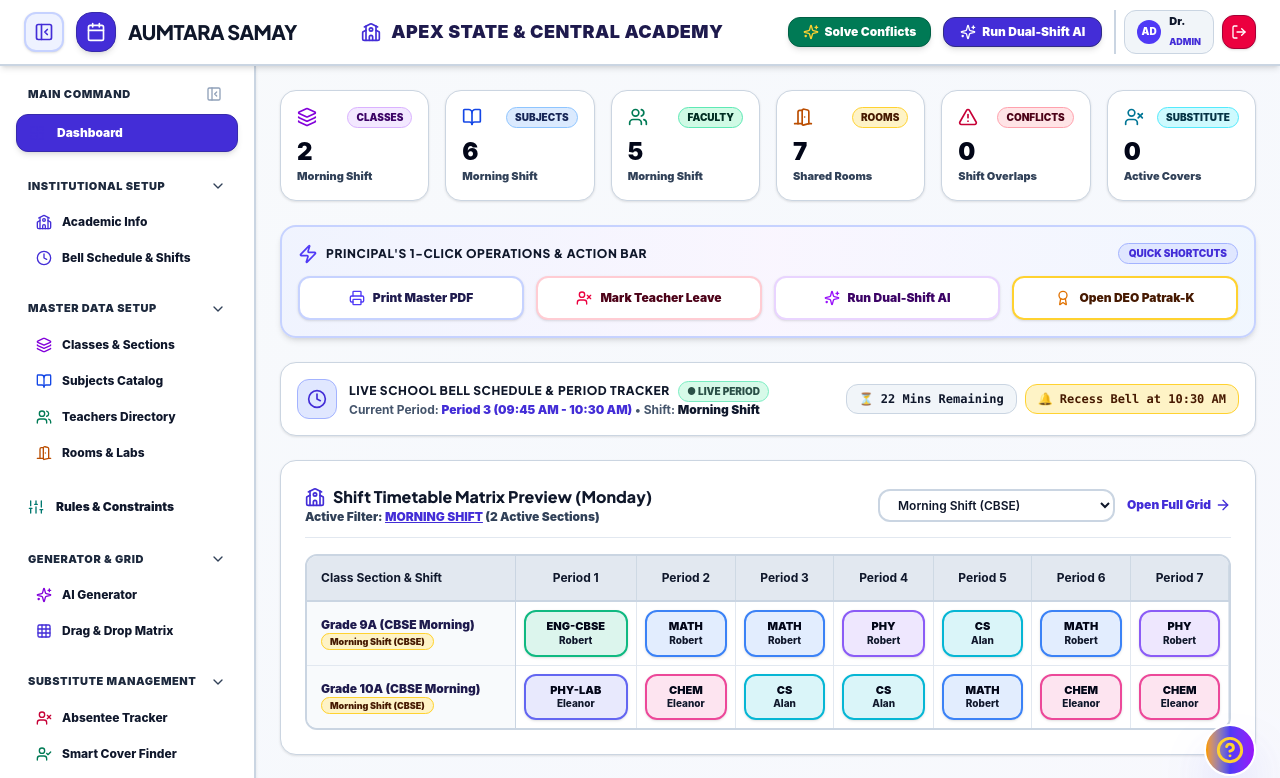
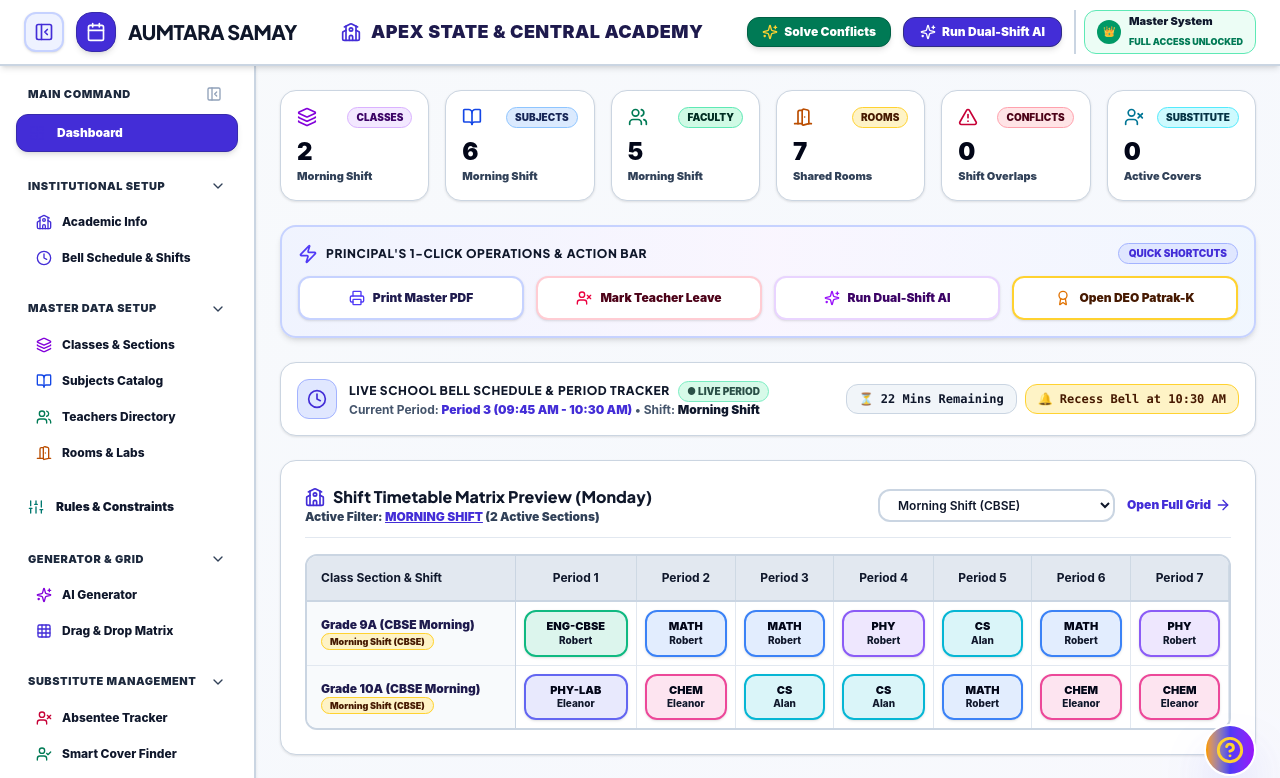
Before and after one commit to megabytes1-eng/Aumtara-Sumay, a React (Vite) app: page / in a window 1280 px wide. Shown: the top 778 px of the page. Built offline with nearby package versions, Linux system fonts and the light colour scheme.

Commit message:
Remove login modal and login prompts for 100% unlocked direct access

```diff
--- a/src/App.jsx
+++ b/src/App.jsx
@@ -13,10 +13,8 @@ import ReportsExport from './components/ReportsExport';
 import Settings from './components/Settings';
 import VersionHistoryView from './components/VersionHistoryView';
 import SuperAdminHub from './components/SuperAdminHub';
-import LandingPage from './components/LandingPage';
 
 import GlobalHelpFloatingButton from './components/GlobalHelpFloatingButton';
-import LoginModal from './components/LoginModal';
 
 class ErrorBoundary extends React.Component {
   constructor(props) {
@@ -116,9 +114,6 @@ function AppContent() {
         </main>
       </div>
 
-      {/* Global Authentication Modal */}
-      <LoginModal isOpen={isLoginModalOpen} onClose={() => setIsLoginModalOpen(false)} />
-
       {/* Global Floating Colorful Help Button present on EVERY Page */}
       <GlobalHelpFloatingButton />
     </div>
--- a/src/components/Navbar.jsx
+++ b/src/components/Navbar.jsx
@@ -122,40 +122,22 @@ export default function Navbar() {
             <span>{isGenerating ? 'Solving Shifts...' : 'Run Dual-Shift AI'}</span>
           </button>
 
-          {/* User Authentication Badge & Sign Out / Sign In Button */}
-          {currentUser?.isLoggedIn ? (
+          {/* Full Master Access Unlocked Badge */}
           <div className="flex items-center space-x-2 pl-2 border-l-2 border-slate-300 dark:border-slate-700">
-              <div className="flex items-center space-x-2 px-3 py-1 bg-slate-100 dark:bg-slate-800 rounded-xl border border-slate-300 dark:border-slate-700">
-                <div className="h-6 w-6 rounded-full bg-indigo-600 text-white font-black text-[10px] flex items-center justify-center uppercase">
-                  {currentUser.username.slice(0, 2)}
+            <div className="flex items-center space-x-2 px-3 py-1 bg-emerald-50 dark:bg-emerald-950/40 rounded-xl border border-emerald-300 dark:border-emerald-700">
+              <div className="h-6 w-6 rounded-full bg-emerald-600 text-white font-black text-[10px] flex items-center justify-center">
+                👑
               </div>
               <div className="hidden lg:block text-left leading-tight">
-                  <p className="text-[11px] font-black text-slate-900 dark:text-slate-100 truncate max-w-[120px]">
-                    {currentUser.name.split(' ')[0]}
+                <p className="text-[11px] font-black text-slate-900 dark:text-slate-100 truncate max-w-[140px]">
+                  Master System
                 </p>
-                  <span className="text-[9px] font-black uppercase text-indigo-700 dark:text-amber-300">
-                    {currentUser.role}
+                <span className="text-[9px] font-black uppercase text-emerald-700 dark:text-emerald-300">
+                  Full Access Unlocked
                 </span>
               </div>
             </div>
-
-              <button
-                onClick={logout}
-                title="Sign Out of Aumtara Samay"
-                className="p-2 bg-rose-600 hover:bg-rose-700 text-white rounded-xl border border-rose-800 transition-all cursor-pointer shadow hover:scale-105"
-              >
-                <LogOut className="h-4 w-4" />
-              </button>
           </div>
-          ) : (
-            <button
-              onClick={() => setIsLoginModalOpen(true)}
-              title="Sign In to Aumtara Samay"
-              className="p-2 bg-emerald-600 hover:bg-emerald-700 text-white rounded-xl border border-emerald-800 transition-all cursor-pointer shadow hover:scale-105"
-            >
-              <LogIn className="h-4 w-4" />
-            </button>
-          )}
         </div>
       </div>
 
```
Lines whose indentation alone changed are shown as unchanged.
